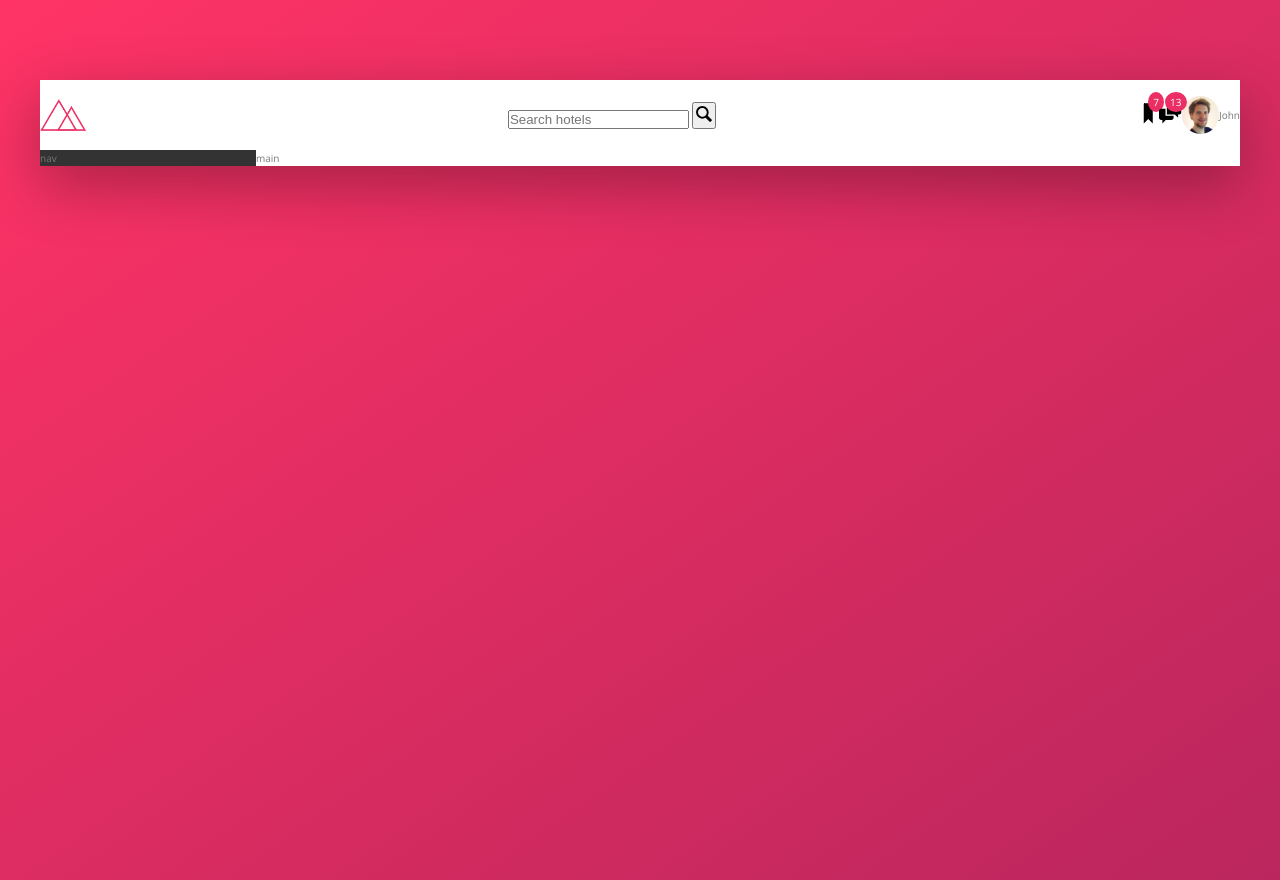
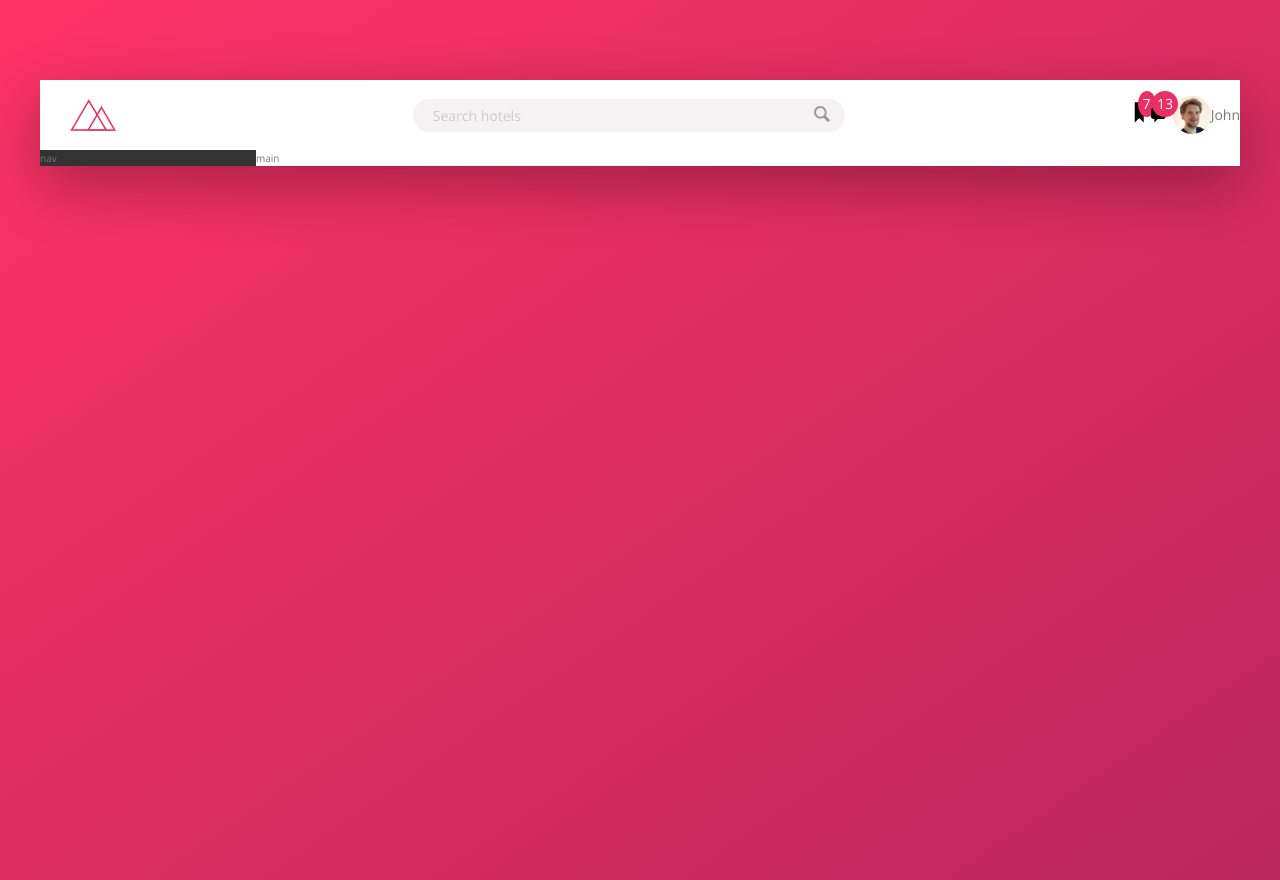
Before and after one commit to Guilllemain/booking-page, a website: page index.html in a window 1280 px wide. Drawn offline with nearby package versions, Linux system fonts and the light colour scheme.

Commit message:
Styling the search box

```diff
--- a/sass/_components.scss
+++ b/sass/_components.scss
@@ -1,19 +1,59 @@
 //// LOGO
 .logo {
 	height: 3.25rem;
+	margin-left: 3rem;
 }
 
 //// SEARCH
 .search {
+	flex: 0 0 40%;
+	display: flex;
+	align-items: center;
+	justify-content: center;
+
 	&__input {
+		font-family: inherit;
+		font-size: inherit;
+		background-color: var(--color-grey-light-2);
+		border: none;
+		color: inherit;
+		padding: .7rem 2rem;
+		border-radius: 10rem;
+		width: 90%;
+		margin-right: -3.25rem;
+		transition: width .3s;
 
+		&:focus {
+			outline: none;
+			width: 100%;
+			background-color: var(--color-grey-light-3);
+		}
+
+		&::-webkit-input-placeholder {
+			font-weight: 100;
+			color: var(--color-grey-light-4);
+		}
 	}
+
+	&__input:focus &__button {
+		background-color: var(--color-grey-light-3);
+	}
+
 	&__button {
-
+		border: none;
+		background-color: var(--color-grey-light-2);
+		transition: all .3s;
+		&:focus {
+			outline: none;
+		}
+		&:active {
+			transform: translateY(2px);
+		}
 	}
 	&__icon {
 		height: 2rem;
 		width: 2rem;
+		fill: var(--color-grey-dark-3);
 	}
 }
 
--- a/sass/_layout.scss
+++ b/sass/_layout.scss
@@ -9,6 +9,7 @@
 	display: flex;
 	align-items: center;
 	justify-content: space-between;
+	font-size: 1.4rem;
 	height: 7rem;
 	background-color: white;
 	border-bottom: var(--color-grey-light-2);
```
Also changed, not shown: css/style.css.
